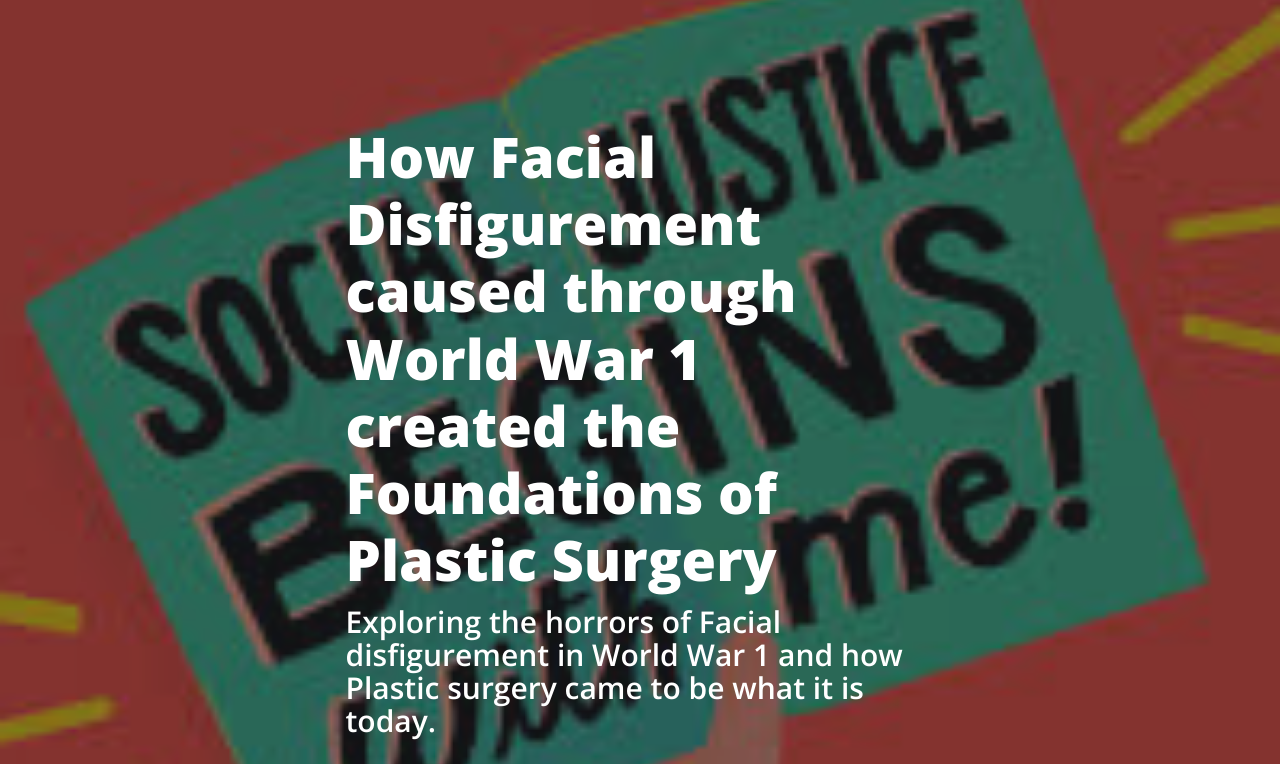
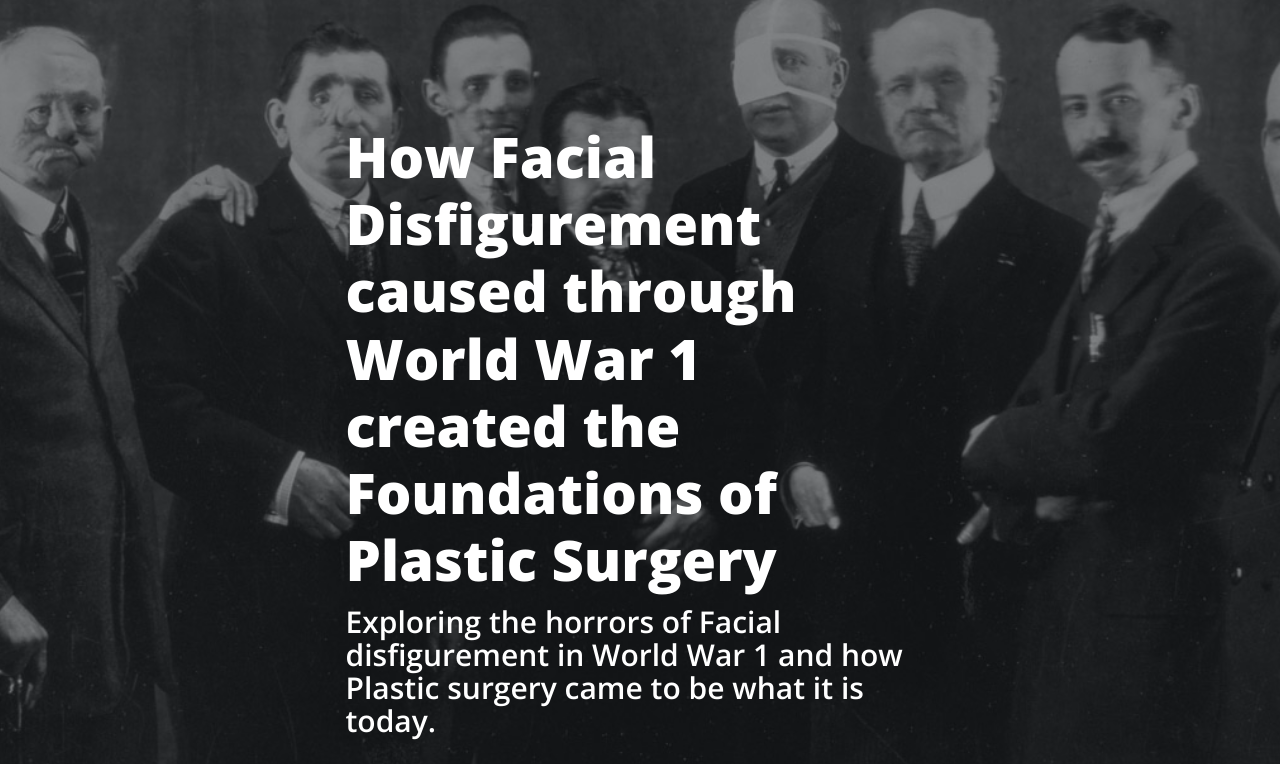
Before and after one commit to MichaelEDM/ISS210SS23Sec5Team17, a plain HTML site: page fourthpost.html in a window 1280 px wide. Shown: the part 77-841 px from the top of the page. Drawn offline with nearby package versions, Linux system fonts and the light colour scheme.

Commit message:
Update fourthpost.html

```diff
--- a/fourthpost.html
+++ b/fourthpost.html
@@ -38,7 +38,7 @@
             </div>
         </nav>
         <!-- Page Header-->
-        <header class="masthead" style="background-image: url('assets/img/sjbeginswithme.jpeg')">
+        <header class="masthead" style="background-image: url('assets/img/facial disfigurment 2.jpg')">
             <div class="container position-relative px-4 px-lg-5">
                 <div class="row gx-4 gx-lg-5 justify-content-center">
                     <div class="col-md-10 col-lg-8 col-xl-7">
```
